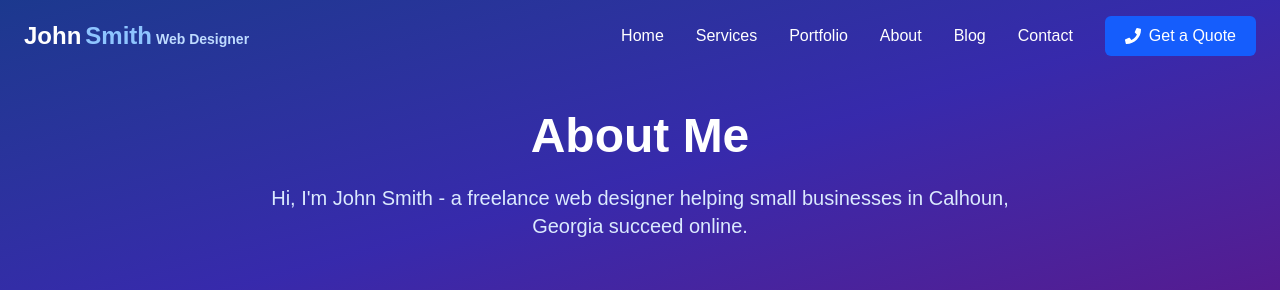
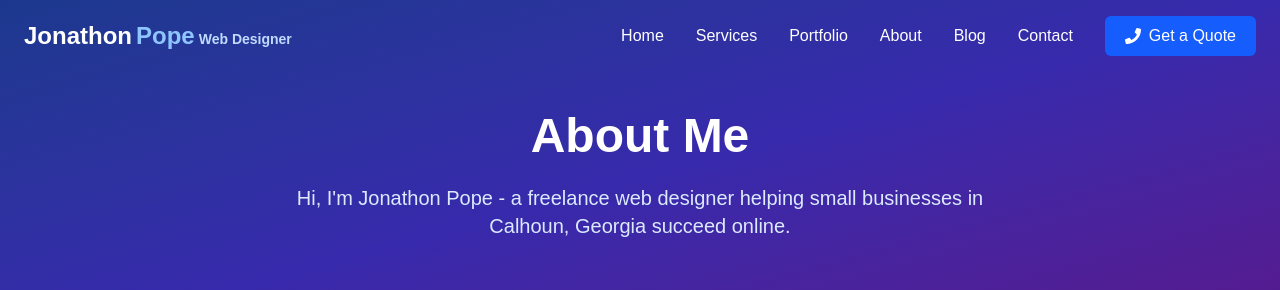
Before and after one commit to Jonp4208/mysite, a Next.js app: page /about in a window 1280 px wide. Shown: the top 290 px of the page. Built offline with nearby package versions, Linux system fonts and the light colour scheme.

Commit message:
Update name from John Smith to Jonathon Pope throughout the website

```diff
--- a/src/app/about/page.tsx
+++ b/src/app/about/page.tsx
@@ -63,7 +63,7 @@ export default function AboutPage() {
               transition={{ duration: 0.5, delay: 0.1 }}
               className="text-xl text-blue-100 max-w-3xl mx-auto"
             >
-              Hi, I'm John Smith - a freelance web designer helping small businesses in Calhoun, Georgia succeed online.
+              Hi, I'm Jonathon Pope - a freelance web designer helping small businesses in Calhoun, Georgia succeed online.
             </motion.p>
           </div>
         </div>
--- a/src/components/layout/Footer.tsx
+++ b/src/components/layout/Footer.tsx
@@ -13,7 +13,7 @@ const Footer = () => {
         <div className="grid grid-cols-1 md:grid-cols-2 lg:grid-cols-4 gap-8">
           {/* Company Info */}
           <div>
-            <h3 className="text-xl font-bold mb-4">John Smith | Web Designer</h3>
+            <h3 className="text-xl font-bold mb-4">Jonathon Pope | Web Designer</h3>
             <p className="mb-4 text-gray-300">
               I create beautiful, personalized websites for small businesses in Calhoun, Georgia and surrounding areas.
             </p>
@@ -97,7 +97,7 @@ const Footer = () => {
               </li>
               <li className="flex items-center">
                 <FaEnvelope className="text-blue-400 mr-3" />
-                <a href="mailto:john@johnsmithwebdesign.com" className="text-gray-300 hover:text-blue-400 transition-colors duration-200">john@johnsmithwebdesign.com</a>
+                <a href="mailto:jonathon@calhounwebcreations.com" className="text-gray-300 hover:text-blue-400 transition-colors duration-200">jonathon@calhounwebcreations.com</a>
               </li>
             </ul>
           </div>
@@ -108,7 +108,7 @@ const Footer = () => {
       <div className="border-t border-gray-800 py-6">
         <div className="container mx-auto px-4 flex flex-col md:flex-row justify-between items-center">
           <p className="text-gray-400 text-sm mb-4 md:mb-0">
-            &copy; {currentYear} John Smith | Web Designer. All rights reserved.
+            &copy; {currentYear} Jonathon Pope | Web Designer. All rights reserved.
           </p>
           <div className="flex space-x-6">
             <Link href="/privacy-policy" className="text-gray-400 text-sm hover:text-blue-400 transition-colors duration-200">
--- a/src/components/layout/Header.tsx
+++ b/src/components/layout/Header.tsx
@@ -51,8 +51,8 @@ const Header = () => {
               transition={{ duration: 0.5 }}
               className="text-2xl font-bold text-blue-600"
             >
-              <span className={scrolled ? 'text-blue-600' : 'text-white'}>John</span>
-              <span className={`${scrolled ? 'text-gray-800' : 'text-blue-300'} ml-1`}>Smith</span>
+              <span className={scrolled ? 'text-blue-600' : 'text-white'}>Jonathon</span>
+              <span className={`${scrolled ? 'text-gray-800' : 'text-blue-300'} ml-1`}>Pope</span>
               <span className={`${scrolled ? 'text-blue-500' : 'text-blue-200'} ml-1 text-sm`}>Web Designer</span>
             </motion.div>
           </Link>
```
